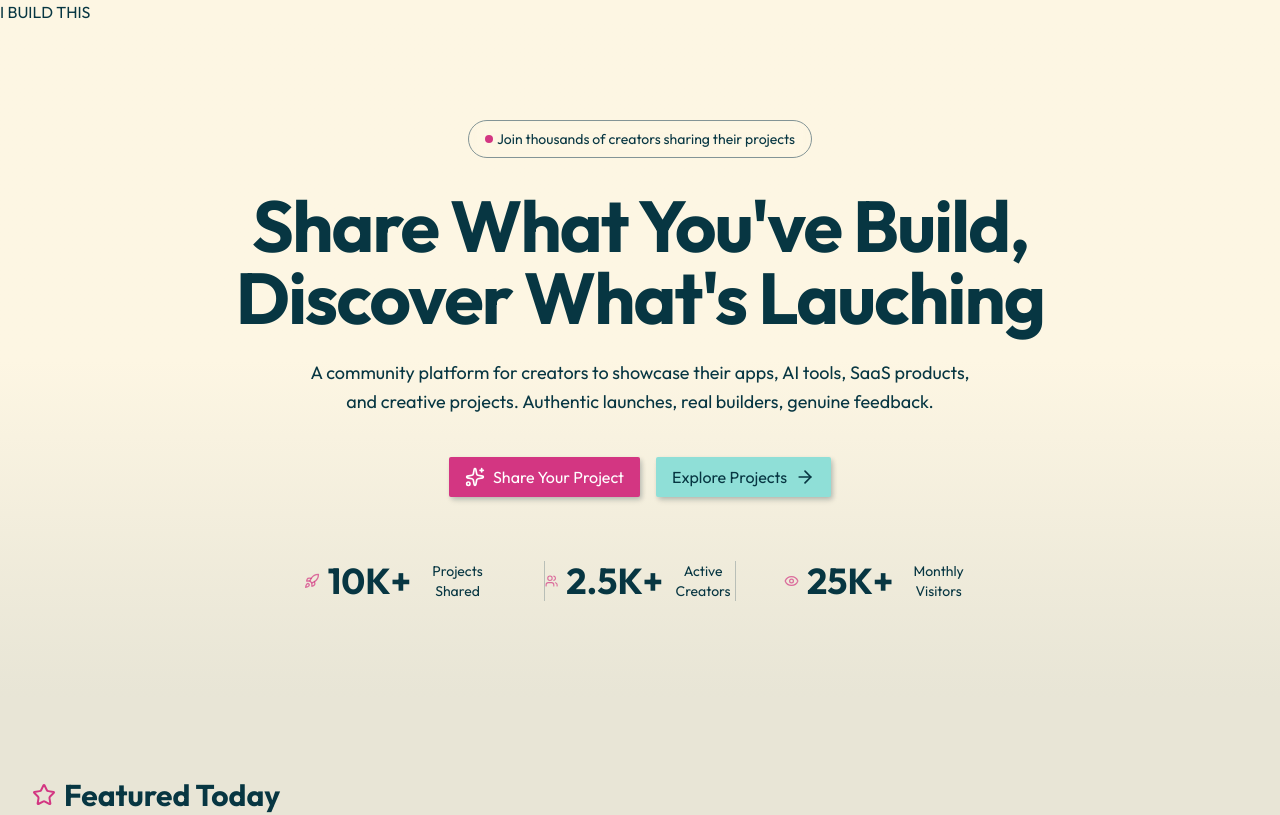
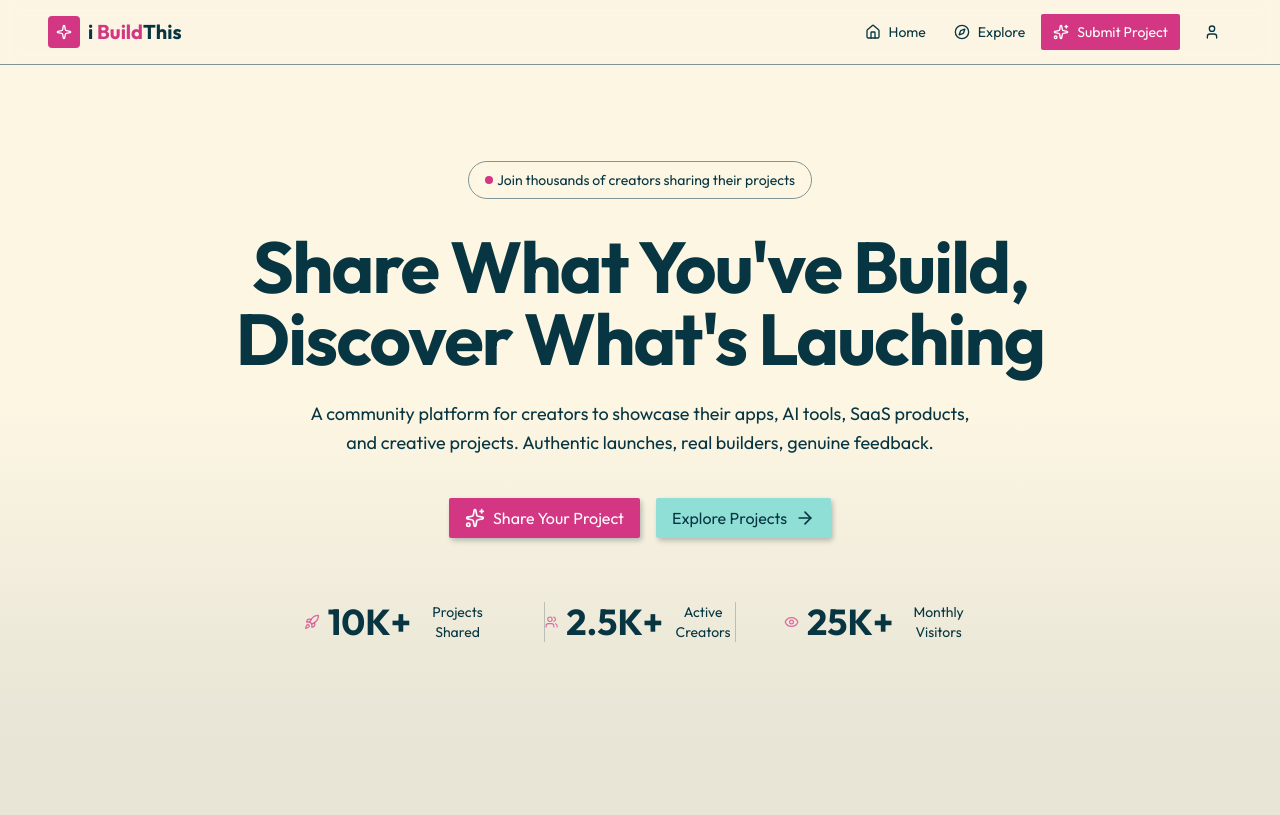
Before and after one commit to Namrata725/next-js-learning, a Next.js app: page / in a window 1280 px wide. Shown: the top 815 px of the page. Built offline with nearby package versions, Linux system fonts and the light colour scheme.

Commit message:
update header footer

```diff
--- a/src/app/layout.tsx
+++ b/src/app/layout.tsx
@@ -2,6 +2,8 @@ import type { Metadata } from "next";
 import { Poppins } from "next/font/google";
 import { Outfit } from "next/font/google";
 import "./globals.css";
+import Header from "@/components/common/header";
+import Footer from "@/components/common/footer";
 
 const outfit = Outfit({ subsets: ["latin"], weight: ["400", "700"] });
 
@@ -18,9 +20,9 @@ export default function RootLayout({
   return (
     <html lang="en">
       <body className={`${outfit.className} antialiased`}>
-        <header>I BUILD THIS</header>
+        <Header></Header>
         {children}
-        <footer>© 2024 LEARNING next js. All rights reserved.</footer>
+        <Footer />
       </body>
     </html>
   );
--- /dev/null
+++ b/src/components/common/footer.tsx
@@ -0,0 +1,11 @@
+import React from "react";
+
+const Footer = () => {
+  return (
+    <div className="border-t bg-muted/20 py-12">
+      <div className="wrapper">iBuiltThis Inc. All rights reserved.</div>
+    </div>
+  );
+};
+
+export default Footer;
--- /dev/null
+++ b/src/components/common/header.tsx
@@ -0,0 +1,72 @@
+import {
+  CompassIcon,
+  HomeIcon,
+  SpaceIcon,
+  Sparkle,
+  SparklesIcon,
+  UserIcon,
+} from "lucide-react";
+import Link from "next/link";
+import React from "react";
+import { Button } from "../ui/button";
+const Logo = () => {
+  return (
+    <Link href="/" className="flex items-center gap-2 group">
+      <div className="size-8 rounded-lg bg-primary flex items-center justify-center">
+        <Sparkle className="size-4 text-primary-foreground" />
+      </div>
+      <span className="text-xl font-bold">
+        i <span className="text-primary">Build</span>This
+      </span>
+    </Link>
+  );
+};
+export default function Header() {
+  const isSignIn = true;
+  return (
+    <header className="sticky top-0 z-50 border-b bg-background/95 backdrop-blur supports-backdrop-filter:bg-background/60">
+      <div className="wrapper px-12">
+        <div className="flex h-16 items-center justify-between">
+          <Logo />
+          <nav className="flex items-center gap-1">
+            <Link
+              href="/"
+              className="flex items-center gap-2 px-3 py-2 text-sm font-medium text-muted-foreground hover:text-foreground transition-colors hover:bg-muted/50"
+            >
+              <HomeIcon className="size-4" />
+              <span>Home</span>
+            </Link>
+            <Link
+              href="/explore"
+              className="flex items-center gap-2 px-3 py-2 text-sm font-medium text-muted-foreground hover:text-foreground transition-colors hover:bg-muted/50"
+            >
+              <CompassIcon className="size-4" />
+              <span>Explore</span>
+            </Link>
+
+            <div className="flex items-center gap-3">
+              {isSignIn ? (
+                <>
+                  <Button asChild>
+                    <Link href="/submit">
+                      <SparklesIcon className="size-4" />
+                      Submit Project
+                    </Link>
+                  </Button>
+                  <Button variant="ghost">
+                    <UserIcon className="size-4" />
+                  </Button>
+                </>
+              ) : (
+                <>
+                  <Button variant="ghost">Sign In</Button>
+                  <Button>Sign Up</Button>
+                </>
+              )}
+            </div>
+          </nav>
+        </div>
+      </div>
+    </header>
+  );
+}
```
Also changed, not shown: 1 other file (tests, documents, lock files or other folders).
